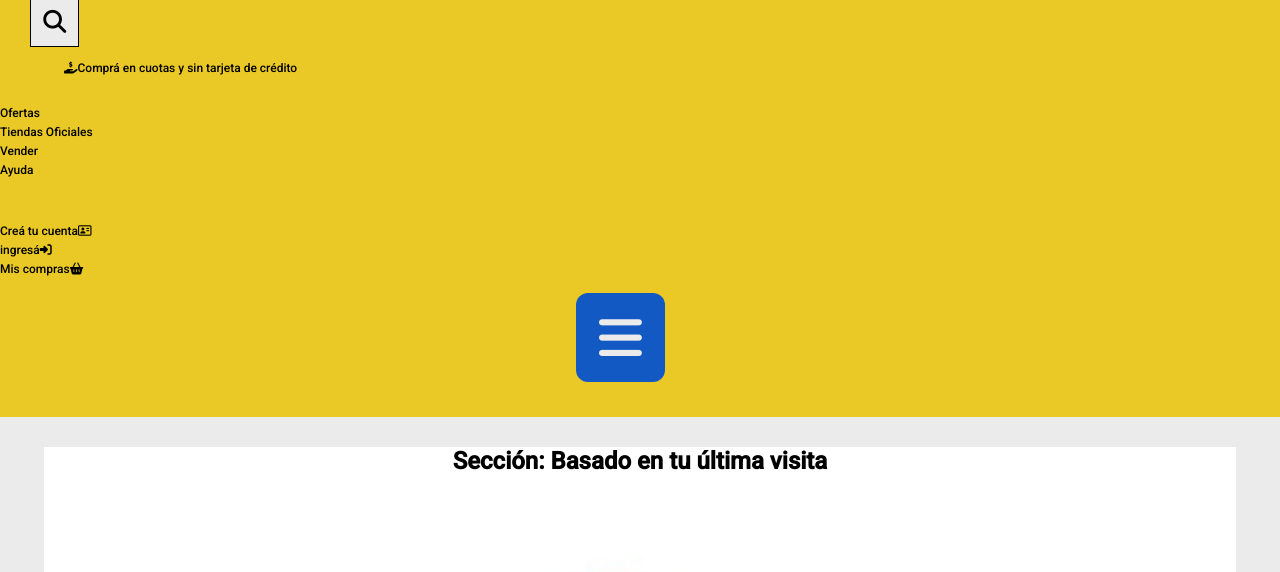
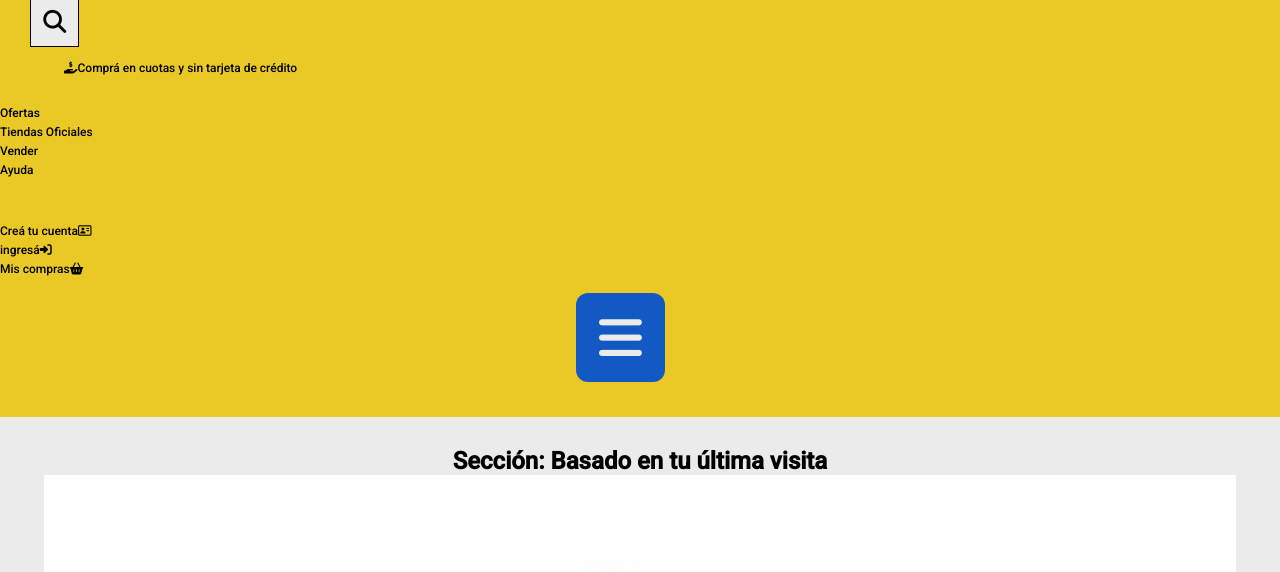
Before and after one commit to AndrewFlowe-rs/MERCADO_LIEBRE, a website: page views/home.html in a window 1280 px wide. Shown: the part 226-798 px from the top of the page. Drawn offline with Linux system fonts and the light colour scheme; files whose address does not match are found by name.

Commit message:
hola ya esta

```diff
--- a/public/css/home.css
+++ b/public/css/home.css
@@ -18,7 +18,7 @@
  }
  .main-home section h4 {
      font-size: var(--titulares);
-
+     background-color: var(--Grisclaro);
  }
  .main-home article {
      width: 100%;
```
